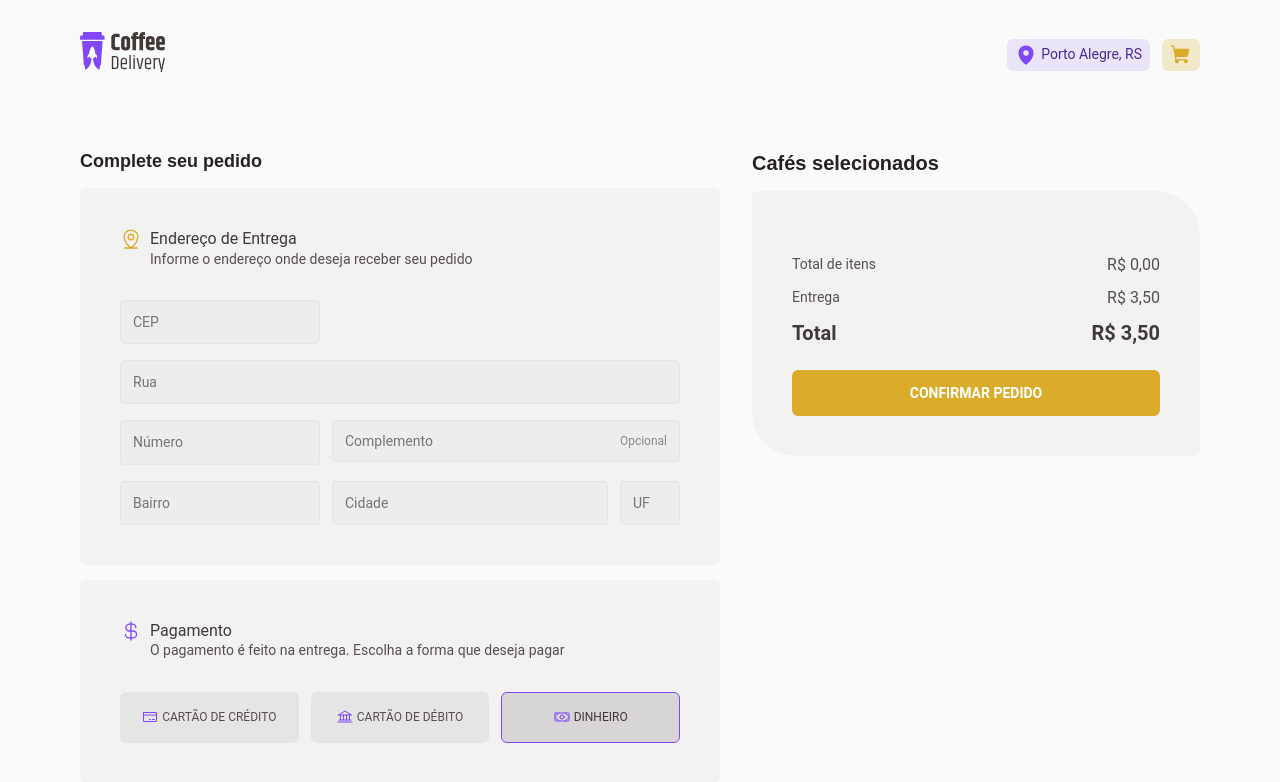
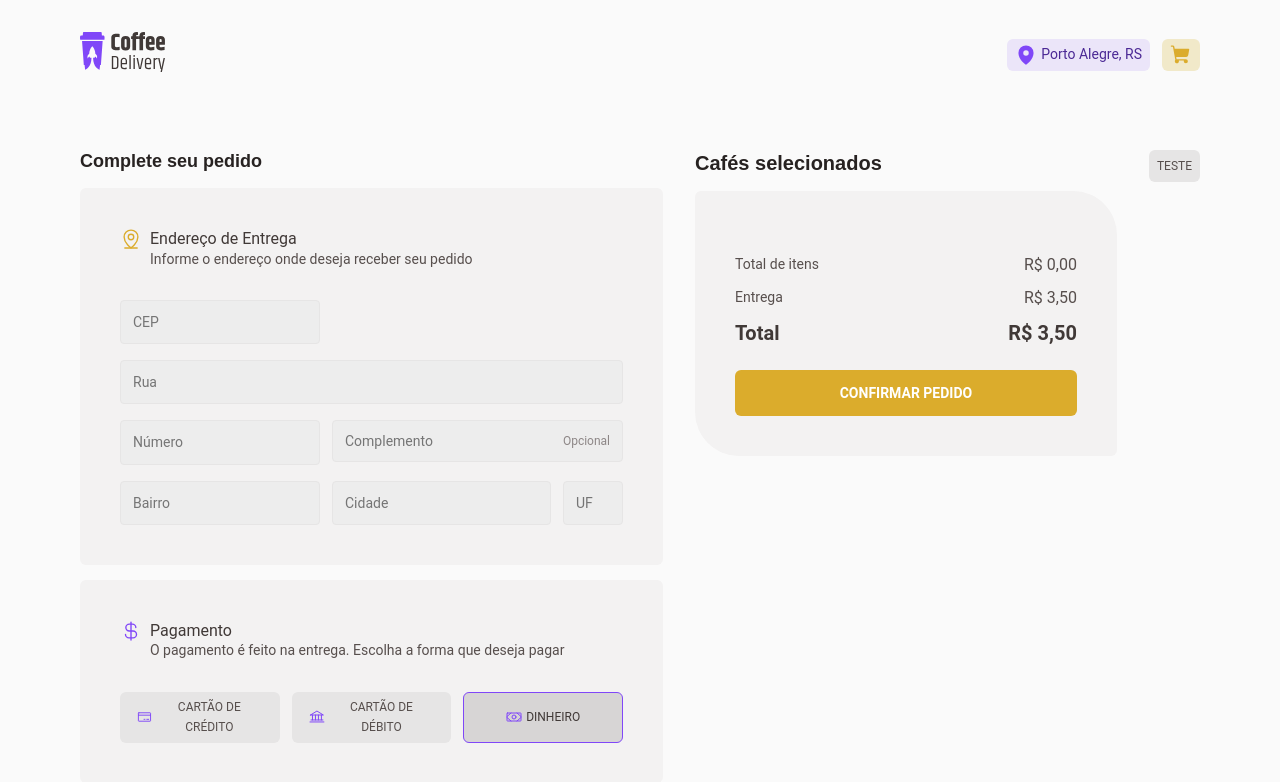
Before and after one commit to gw-rodrigues/ignite-react-2022-coffee-delivery, a React app: page /checkout in a window 1280 px wide. Shown: the top 782 px of the page. Built offline with nearby package versions, Linux system fonts and the light colour scheme; the HTML template or start-up script is replaced by a standard one.

Commit message:
feat: hook-form and zod resolver

```diff
--- a/src/pages/Checkout/index.tsx
+++ b/src/pages/Checkout/index.tsx
@@ -1,23 +1,67 @@
+import { FormProvider, FormState, useForm, useFormState } from 'react-hook-form'
+import { zodResolver } from '@hookform/resolvers/zod'
+import * as zod from 'zod'
 import { AddressForm } from './components/AddressForm'
 import { PaymentForm } from './components/PaymentForm'
 import { OrderReview } from './components/OrderReview'
 import { CheckoutContainer, FormContainer } from './styles'
-import { HtmlHTMLAttributes, ReactHTMLElement } from 'react'
+
+const orderFormValidationSchema = zod.object({
+  cep: zod.number(),
+  // .min(8, 'CEP no mínimo 8 números.')
+  // .max(99999999, 'CEP no máximo 8 números.'),
+  street: zod.string().min(1, 'Endereço é obrigatória.'),
+  houseNumber: zod.number().min(1, 'Número da casa é obrigatória.'),
+  houseComplement: zod.string().optional(),
+  district: zod.string().min(1, 'Bairro é obrigatória.'),
+  city: zod.string().min(1, 'Cidade é obrigatória.'),
+  uf: zod
+    .number()
+    .min(2, 'UF no mínimo 2 números.')
+    .max(2, 'UF no máximo 2 números.'),
+})
+
+type TOrderFormData = zod.infer<typeof orderFormValidationSchema>
 
 export function Checkout() {
-  function handleFormSubmit(e: any) {
-    e.preventDefault()
+  const orderForm = useForm<TOrderFormData>({
+    resolver: zodResolver(orderFormValidationSchema),
+    // defaultValues: {
+    //   cep: 0,
+    //   street: '',
+    //   houseNumber: 0,
+    //   houseComplement: '',
+    //   district: '',
+    //   city: '',
+    //   uf: 0,
+    // },
+  })
+
+  const {
+    handleSubmit,
+    watch,
+    reset,
+    formState: { errors },
+  } = orderForm
+
+  console.log(errors)
+
+  function handleFormSubmit(data: TOrderFormData) {
+    console.log(data)
   }
 
   return (
     <CheckoutContainer>
-      <form onSubmit={handleFormSubmit}>
+      <form onSubmit={handleSubmit(handleFormSubmit)} action="">
         <FormContainer>
           <h3>Complete seu pedido</h3>
-          <AddressForm />
+          <FormProvider {...orderForm}>
+            <AddressForm />
+          </FormProvider>
           <PaymentForm />
         </FormContainer>
         <OrderReview />
+        <button type="submit">teste</button>
       </form>
     </CheckoutContainer>
   )
```
